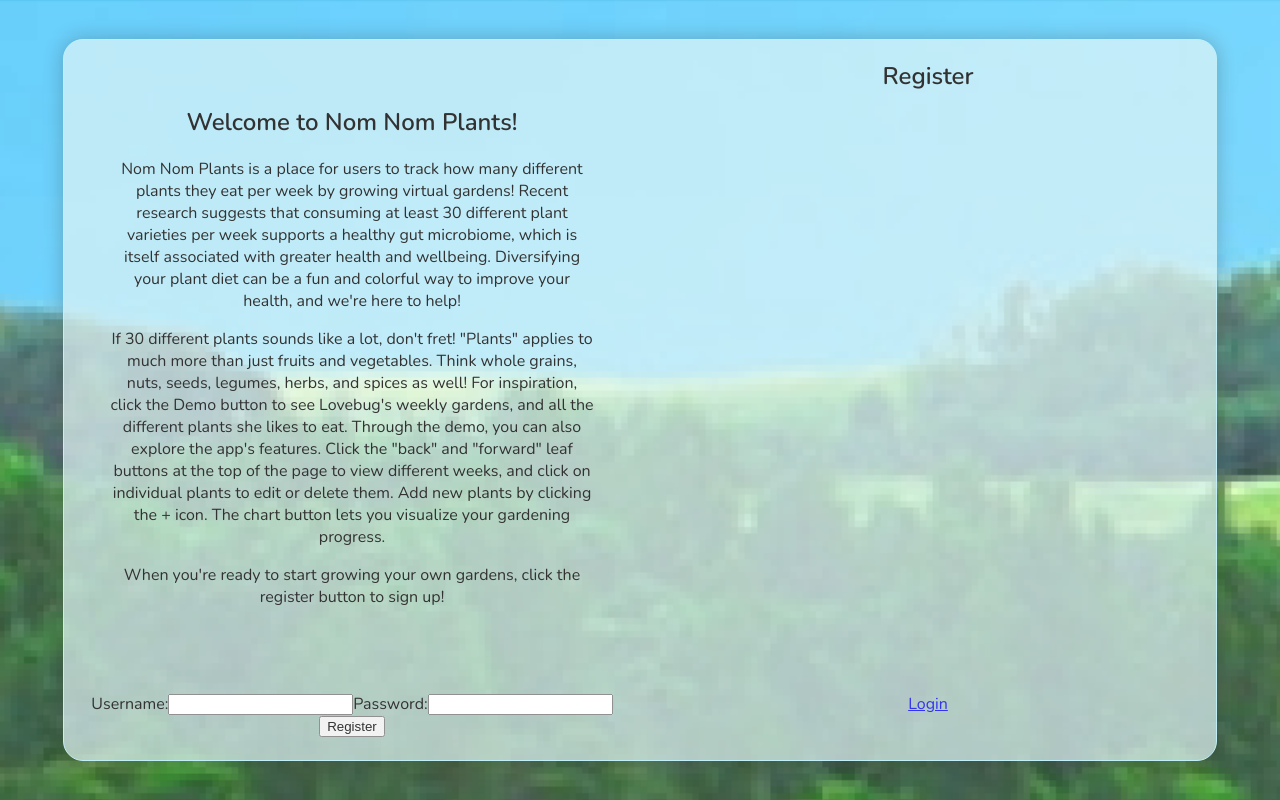
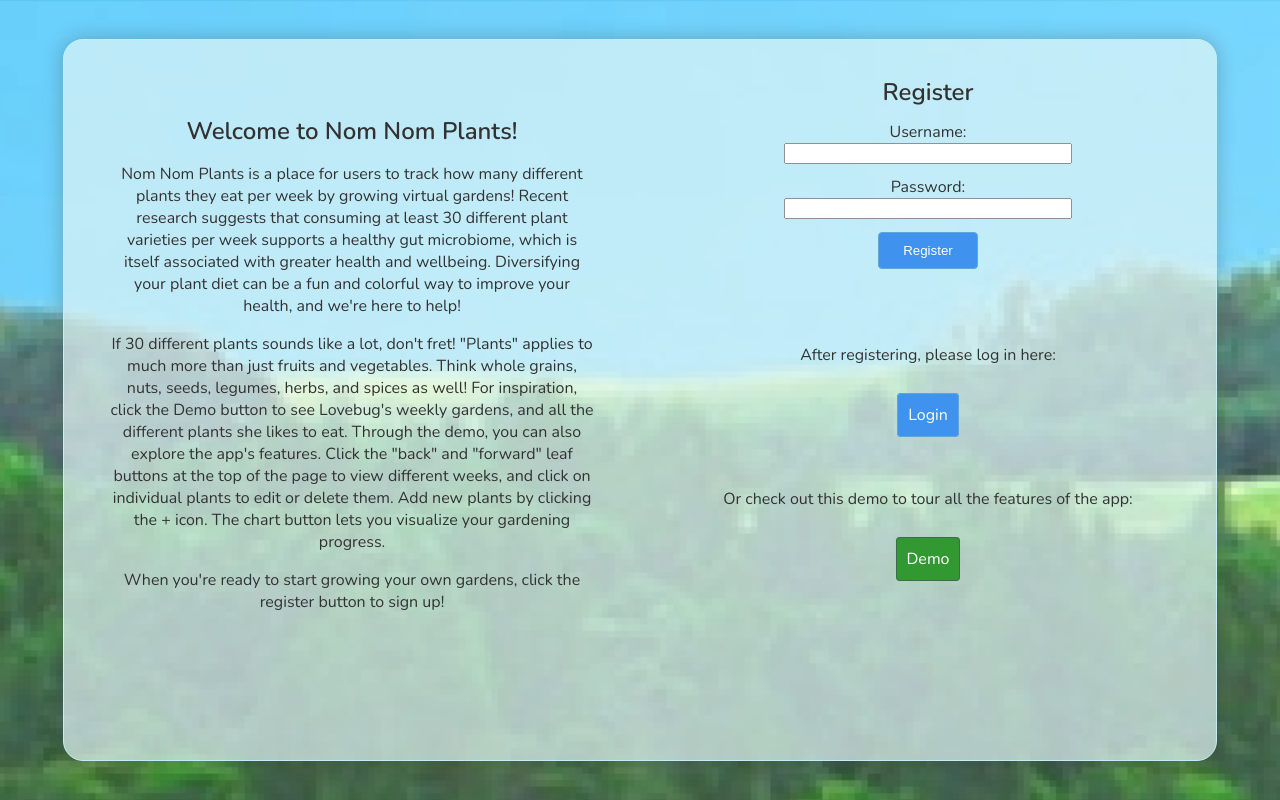
Before and after one commit to MonikaChris/nom-plants, a React (Create React App) app: page /register in a window 1280 px wide. Built offline with nearby package versions, Linux system fonts and the light colour scheme; no server answers.

Commit message:
Styles register and homepage

```diff
--- a/src/App.css
+++ b/src/App.css
@@ -11,6 +11,10 @@
   font-family: 'Nunito', sans-serif;
 }
 
+h2 {
+  margin: 0;
+}
+
 .display-container {
   width: 90%;
   height: 90%;
@@ -22,29 +26,46 @@
 }
 
 .generic-button {
+  box-sizing: border-box;
   width: 100px;
-  padding: 10px 20px;
+  padding: 10px;
   text-align: center;
   text-decoration: none;
   color: white;
-  background-color: #007bff;
-  border: 1px solid #007bff;
+  background-color: #1079ea;
+  border: 1px solid #3991d0;
   border-radius: 4px;
   cursor: pointer;
   transition: background-color 0.2s;
 }
 
+.generic-button:hover {
+  background-color: #0c54a0;
+}
+
+.demo-button {
+  background-color: green;
+  border: 1px solid rgb(15, 71, 31);
+}
+
+.demo-button:hover {
+  background-color: rgb(46, 158, 46);
+}
+
+
+
 .welcome {
   grid-area: welcome;
   padding: 8%;
+  margin-top: 5%;
 }
 
-.login-form {
-  grid-area: login-form;
+.sign-in-form {
+  grid-area: sign-in-form;
 }
 
-.register-info {
-  grid-area: register-info;
+.sign-in-info {
+  grid-area: sign-in-info;
 }
 
 .demo-info {
@@ -63,16 +84,16 @@
 .sign-in-container {
   grid-area: sign-in-container;
   display: grid;
-  grid-template-rows: 5% 45% 25% 25%;
+  grid-template-rows: 5% 35% 20% 40%;
   grid-template-areas:
   "."
-  "login-form"
-  "register-info"
+  "sign-in-form"
+  "sign-in-info"
   "demo-info";
 
 }
 
-.login-form {
+.sign-in-form {
   display: flex;
   flex-direction: column;
   align-items: center;
--- a/src/components/Login.js
+++ b/src/components/Login.js
@@ -35,7 +35,7 @@ function Login() {
   return (
     <div className="sign-in-container">
 
-      <form className="login-form" onSubmit={handleSubmit}>
+      <form className="sign-in-form" onSubmit={handleSubmit}>
         <h2>Login</h2>
         <div className="username-field">
         <label htmlFor="login-username">Username:</label>
@@ -43,13 +43,13 @@ function Login() {
         </div>
         <div className="password-field">
         <label htmlFor="login-password">Password:</label>
-        <input id="login-password" onChange={e => setPassword(e.target.value)} type="text" />
+        <input id="login-password" type="password" onChange={e => setPassword(e.target.value)} />
         </div>
 
         <button className="generic-button" type="submit">Sign In</button>
       </form>
 
-    <div className="register-info">
+    <div className="sign-in-info">
       <p>If you don't have an account, please register here:</p>
       <br/>
       <Link className="generic-button" to="/register">Register</Link>
@@ -57,7 +57,7 @@ function Login() {
     <div className="demo-info">
       <p>Or check out this demo to tour all the features of the app:</p>
       <br/>
-      <Link className="generic-button" class-name="demo-button" to="/demo">Demo</Link>
+      <Link className="generic-button demo-button" class-name="demo-button" to="/demo">Demo</Link>
     </div>
     </div>
   )
--- a/src/components/RegisterForm.js
+++ b/src/components/RegisterForm.js
@@ -22,19 +22,34 @@ function RegisterForm() {
   }
 
   return (
-    <>
-      <h2>Register</h2>
-      <form onSubmit={handleSubmit}>
+    <div className="sign-in-container">
+      <form className="sign-in-form" onSubmit={handleSubmit}>
+        <h2>Register</h2>
+        <div className="username-field">
         <label htmlFor="reg-username">Username:</label>
         <input id="reg-username" onChange={e => setUser(e.target.value)}type="text" />
+        </div>
+        <div className="password-field">
         <label htmlFor="reg-password">Password:</label>
-        <input id="reg-password" onChange={e => setPassword(e.target.value)} type="text" />
+        <input id="reg-password" type="password" onChange={e => setPassword(e.target.value)} />
+        </div>
 
-        <button type="submit">Register</button>
+        <button className="generic-button" type="submit">Register</button>
       </form>
 
-      <Link to="/">Login</Link>
-    </>
+      <div className="sign-in-info">
+        <p>After registering, please log in here:</p>
+        <br/>
+      <Link className="generic-button" to="/">Login</Link>
+      </div>
+
+      <div className="demo-info">
+      <p>Or check out this demo to tour all the features of the app:</p>
+      <br/>
+      <Link className="generic-button demo-button" class-name="demo-button" to="/demo">Demo</Link>
+    </div>
+
+    </div>
   )
 
 }
```
